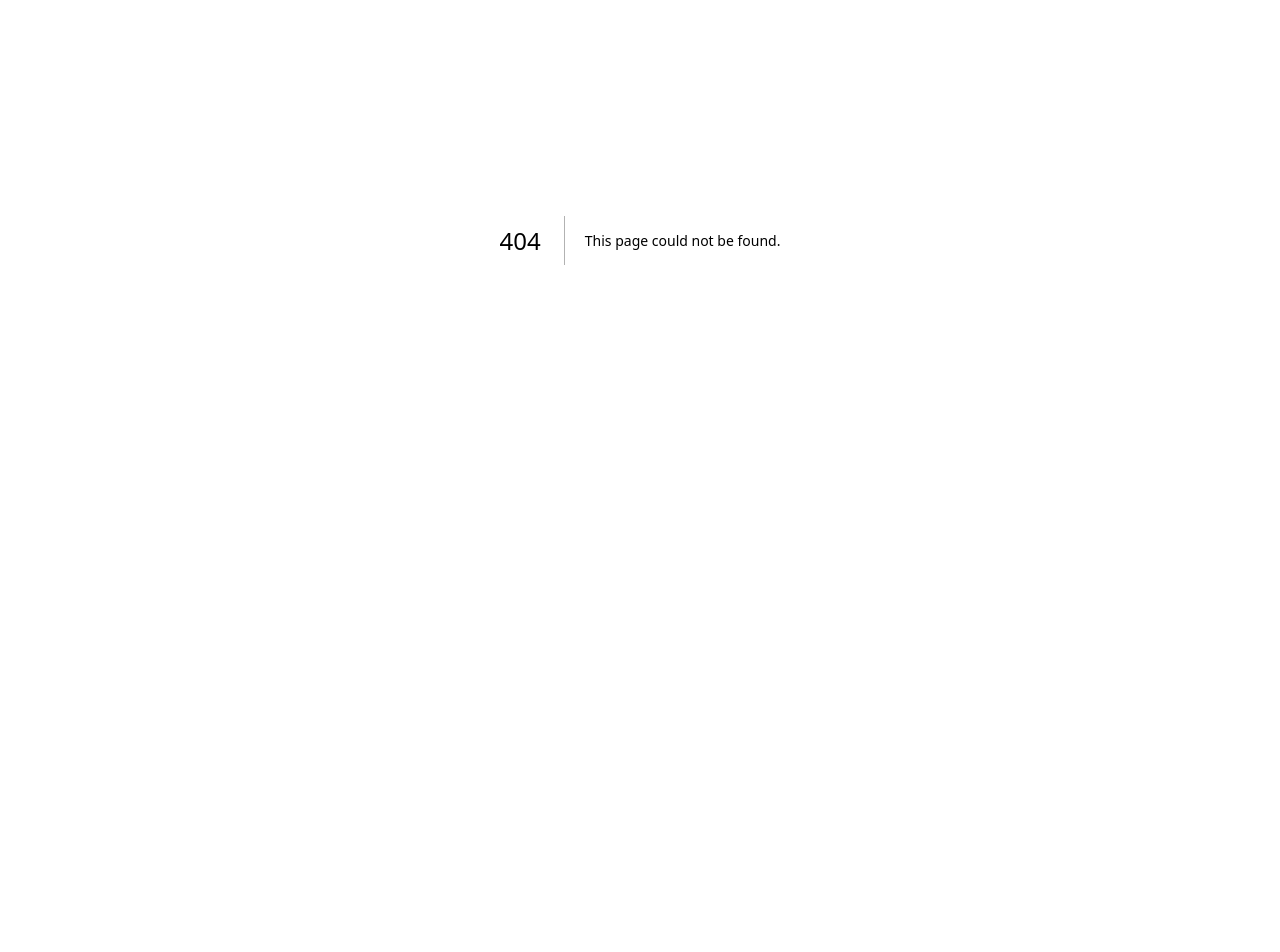
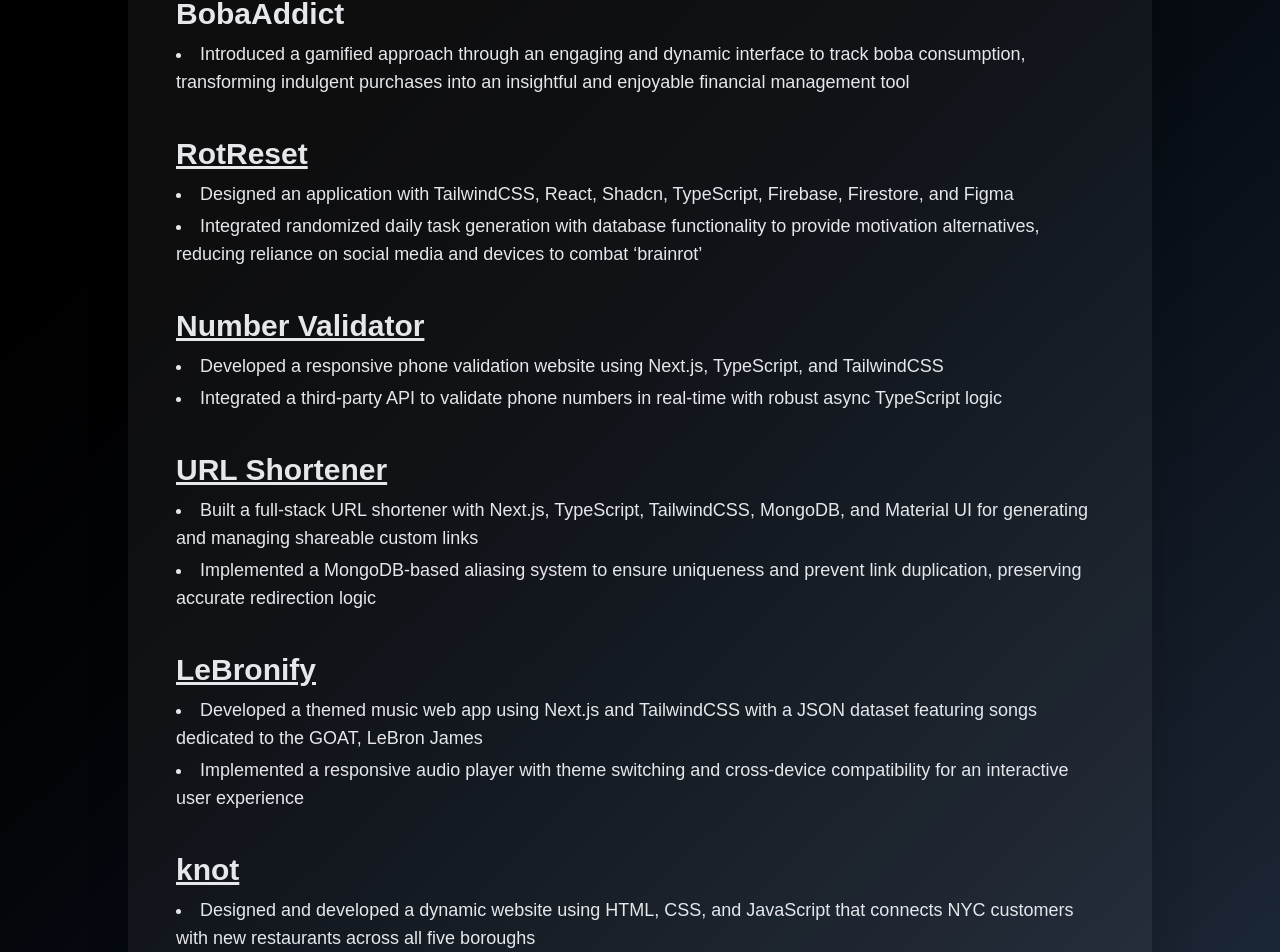
Before and after one commit to acaaron23/acaaron, a Next.js app: page /projects in a window 1280 px wide. Before the commit this address had no page. Shown: the part 220-1172 px from the top of the page. Before the commit the page ends 860 px from the top, so only its background shows below. Built offline with nearby package versions, Linux system fonts and the light colour scheme.

Commit message:
Added projects

```diff
--- a/app/components/Nav.tsx
+++ b/app/components/Nav.tsx
@@ -1,12 +1,13 @@
 import Link from "next/link";
 
 export default function Nav() {
-    const linkStyle = "p-5 font-bold text-white text-2xl hover:scale-[1.05] inline-block";
+    const linkStyle = "p-4 font-bold text-white text-2xl hover:scale-[1.05] inline-block";
     return (
         <nav className="p-2">
             <Link href={`/`} className={linkStyle}>Home</Link>
             <Link href={`/education`} className={linkStyle}>Education</Link>
             <Link href={'/employment'} className={linkStyle}>Employment</Link>
+            <Link href={'/projects'} className={linkStyle}>Projects</Link>
         </nav>
     )
 }
--- a/app/employment/page.tsx
+++ b/app/employment/page.tsx
@@ -7,7 +7,7 @@
 
 export default function Employment() {
     return (
-        <div className="w-full h-full min-h-screen overflow-hidden flex items-center justify-center bg-gradient-to-br from-black to-gray-800">
+        <div className="w-full h-full p-10 min-h-screen overflow-hidden flex items-center justify-center bg-gradient-to-br from-black to-gray-800">
             <div className="w-full max-w-5xl bg-white/5 rounded-2xl shadow-2xl p-8 md:p-12 text-white">
                 <div className="flex flex-col gap-8">
                     <div className="text-center">
--- /dev/null
+++ b/app/projects/page.tsx
@@ -0,0 +1,118 @@
+import type { Metadata } from "next";
+
+export const metadata: Metadata = {
+    title: "Projects",
+};
+
+export default function Projects(){
+    return(
+        <div className="w-full h-full p-10 min-h-screen overflow-hidden flex items-center justify-center bg-gradient-to-br from-black to-gray-800">
+            <div className="w-full max-w-5xl bg-white/5 rounded-2xl shadow-2xl p-8 md:p-12 text-white">
+                <div className="text-center">
+                    <h2 className="text-5xl font-bold pb-5">Projects</h2>
+                </div>
+                <div className="space-y-10 text-lg text-gray-200">
+                    {/* BobaAddict */}
+                    <div>
+                        <h3 className="text-3xl font-semibold">BobaAddict</h3>
+                        <ul className="list-disc list-inside mt-2 space-y-1">
+                            <li>Introduced a gamified approach through an engaging and dynamic interface to track boba consumption, transforming indulgent purchases into an insightful and enjoyable financial management tool</li>
+                        </ul>
+                    </div>
+
+                    {/* RotReset */}
+                    <div>
+                        <h3 className="text-3xl font-semibold">
+                            <a
+                                href="https://rotreset.tech/"
+                                target="_blank"
+                                rel="noopener noreferrer"
+                                className="underline hover:text-red-300 transition"
+                            >
+                                RotReset
+                            </a>
+                        </h3>
+                        <ul className="list-disc list-inside mt-2 space-y-1">
+                            <li>Designed an application with TailwindCSS, React, Shadcn, TypeScript, Firebase, Firestore, and Figma</li>
+                            <li>Integrated randomized daily task generation with database functionality to provide motivation alternatives, reducing reliance on social media and devices to combat ‘brainrot’</li>
+                        </ul>
+                    </div>
+
+                    {/* Number Validator */}
+                    <div>
+                        <h3 className="text-3xl font-semibold">
+                            <a
+                                href="https://numbervalidator-two.vercel.app/"
+                                target="_blank"
+                                rel="noopener noreferrer"
+                                className="underline hover:text-red-300 transition"
+                            >
+                                Number Validator
+                            </a>
+                        </h3>
+                        <ul className="list-disc list-inside mt-2 space-y-1 text-gray-200 text-lg">
+                            <li>Developed a responsive phone validation website using Next.js, TypeScript, and TailwindCSS</li>
+                            <li>Integrated a third-party API to validate phone numbers in real-time with robust async TypeScript logic</li>
+                        </ul>
+                    </div>
+
+                    {/* URL Shortener */}
+                    <div>
+                        <h3 className="text-3xl font-semibold">
+                            <a
+                                href="https://url-shortener-ac.vercel.app/"
+                                target="_blank"
+                                rel="noopener noreferrer"
+                                className="underline hover:text-red-300 transition"
+                            >
+                                URL Shortener
+                            </a>
+                        </h3>
+                        <ul className="list-disc list-inside mt-2 space-y-1 text-gray-200 text-lg">
+                            <li>Built a full-stack URL shortener with Next.js, TypeScript, TailwindCSS, MongoDB, and Material UI for generating and managing shareable custom links</li>
+                            <li>Implemented a MongoDB-based aliasing system to ensure uniqueness and prevent link duplication, preserving accurate redirection logic</li>
+                        </ul>
+                    </div>
+
+                    {/* LeBronify */}
+                    <div>
+                        <h3 className="text-3xl font-semibold">
+                            <a
+                                href="https://lebronify-two.vercel.app/"
+                                target="_blank"
+                                rel="noopener noreferrer"
+                                className="underline hover:text-red-300 transition"
+                            >
+                                LeBronify
+                            </a>
+                        </h3>
+                        <ul className="list-disc list-inside mt-2 space-y-1 text-gray-200 text-lg">
+                            <li>Developed a themed music web app using Next.js and TailwindCSS with a JSON dataset featuring songs dedicated to the GOAT, LeBron James</li>
+                            <li>Implemented a responsive audio player with theme switching and cross-device compatibility for an interactive user experience</li>
+                        </ul>
+                    </div>
+
+
+                    {/* Knot */}
+                    <div>
+                        <h3 className="text-3xl font-semibold">
+                            <a
+                                href="https://nycknot.glitch.me/"
+                                target="_blank"
+                                rel="noopener noreferrer"
+                                className="underline hover:text-red-300 transition"
+                            >
+                                knot
+                            </a>
+                        </h3>
+                        <ul className="list-disc list-inside mt-2 space-y-1">
+                            <li>Designed and developed a dynamic website using HTML, CSS, and JavaScript that connects NYC customers with new restaurants across all five boroughs</li>
+                            <li>Implemented search and filtering features to help users explore curated restaurant lists based on preferences</li>
+                        </ul>
+                    </div>
+                </div>
+            </div>
+        </div>
+
+    )
+};
```
